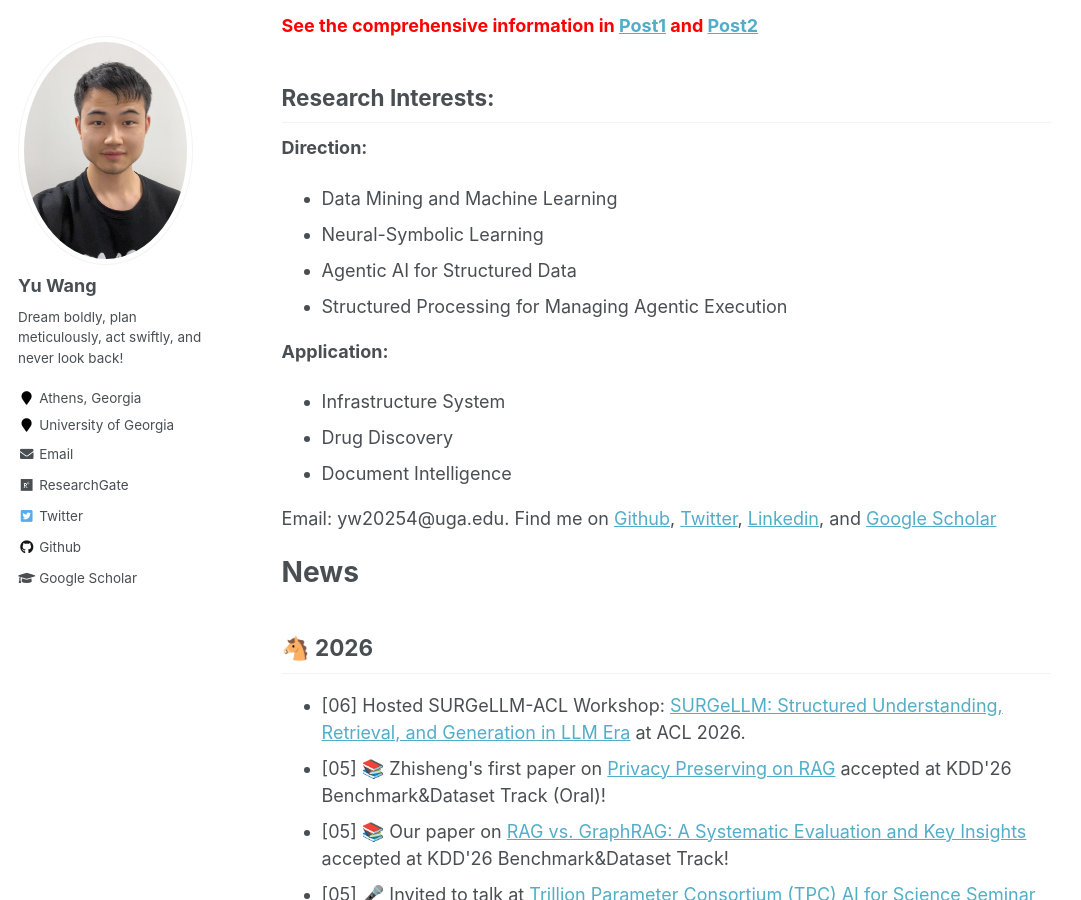
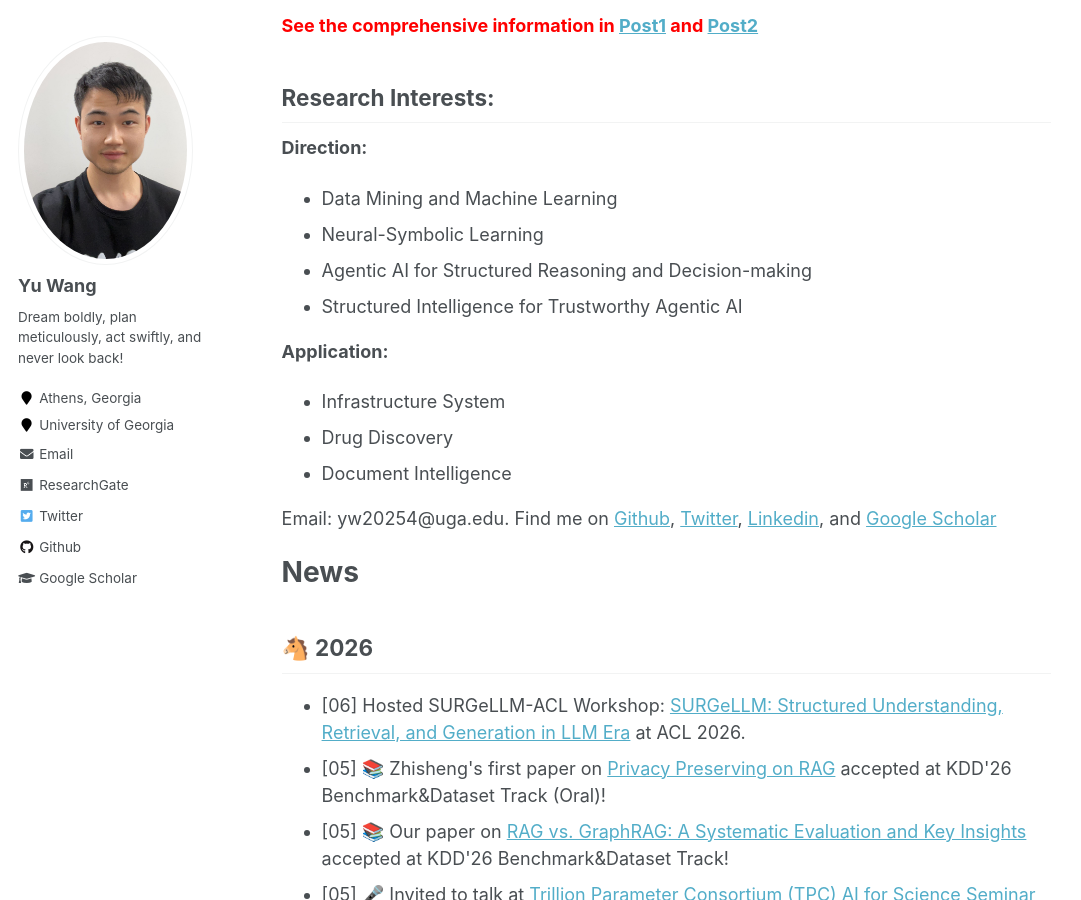
Before and after one commit to yuwang0103/yuwang0103.github.io, a Jekyll site: the page built from _pages/about.md, in a window 1280 px wide and 900 px high, scrolled down 546 px. Shown: the whole window, without its empty margins (0-1081 px from the left). Built offline with Jekyll 4.4.1, drawn with Linux system fonts in a browser that asks for light colours.

Commit message:
Refine agentic AI research directions

```diff
--- a/_pages/about.md
+++ b/_pages/about.md
@@ -21,8 +21,8 @@ Research Interests:
 **Direction:**
 - Data Mining and Machine Learning
 - Neural-Symbolic Learning
-- Agentic AI for Structured Data
-- Structured Processing for Managing Agentic Execution
+- Agentic AI for Structured Reasoning and Decision-making
+- Structured Intelligence for Trustworthy Agentic AI
 
 **Application:**
 - Infrastructure System
```
Also changed, not shown: _pages/Recruiting.md (+2 -2 lines).
